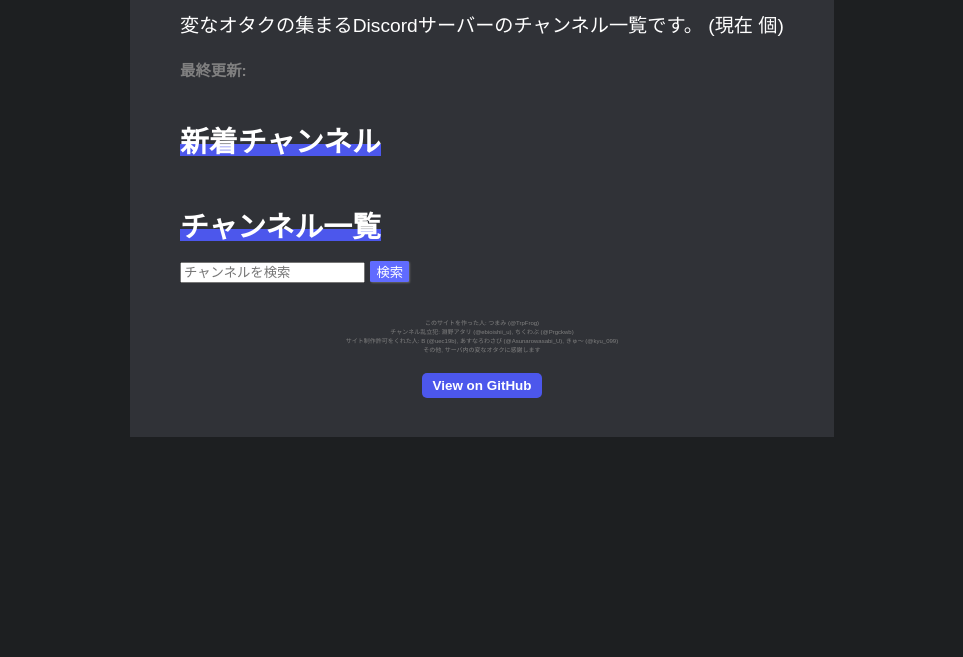
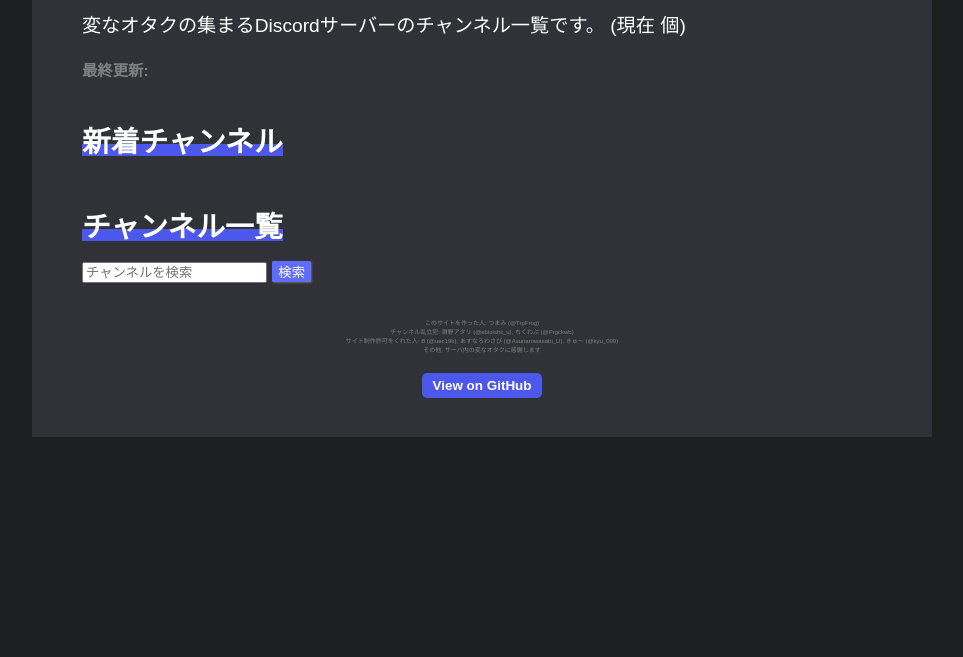
Before and after one commit to TrpFrog/otaku-discord-channels, a plain HTML site: page pages/index.html in a window 1280 px wide. Shown: the part 143-800 px from the top of the page, without its empty margins (158-1121 px from the left). Drawn offline with Linux system fonts and the light colour scheme; a script that the page names is missing.

Commit message:
Fix width changes depending on the content

```diff
--- a/pages/styles.css
+++ b/pages/styles.css
@@ -7,7 +7,8 @@
 
 main {
     text-align: left;
-    max-width: 800px;
+    width: 100%;
+    max-width: min(800px, 90vw);
     display: inline-block;
     background: var(--main-color);
     padding: 50px;
```
